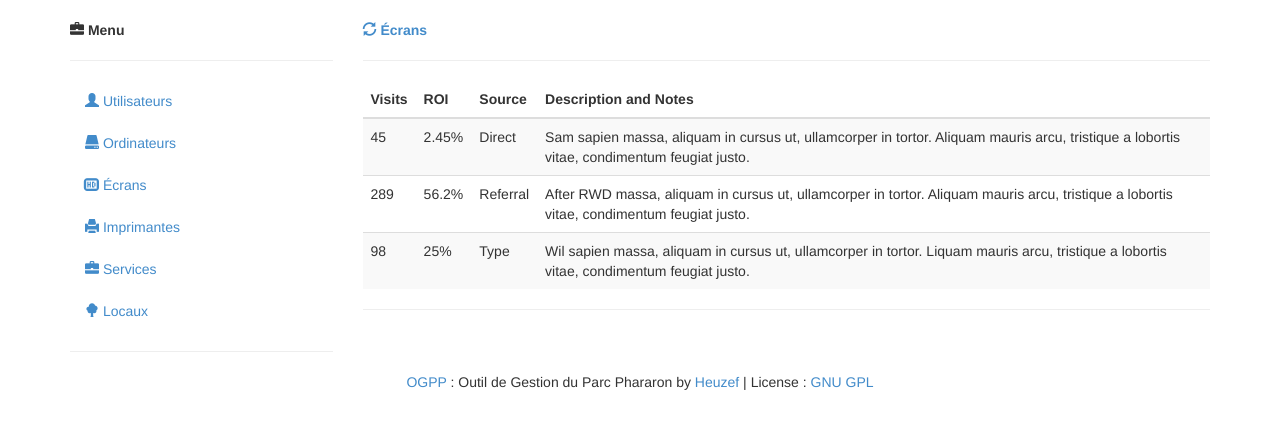
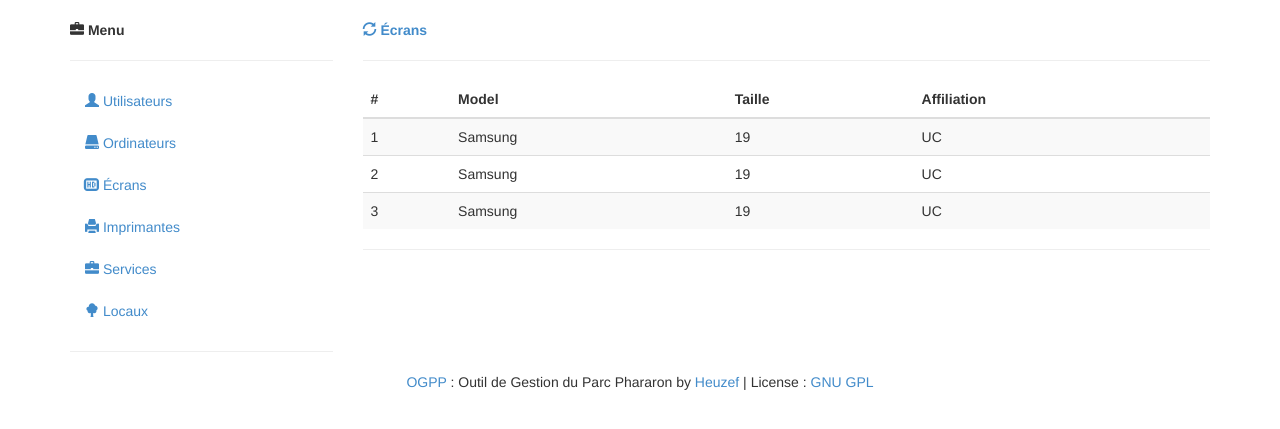
Before and after one commit to comert47/ogpp, a PHP site: page /ecrans.php in a window 1280 px wide. Shown: the part 73-502 px from the top of the page. Run offline with PHP 8.4, Linux system fonts and the light colour scheme.

Commit message:
maj ecrans

```diff
--- a/ecrans.php
+++ b/ecrans.php
@@ -7,15 +7,32 @@
 <div class="col-md-12">
   <table class="table table-striped">
     <thead>
-      <tr><th>Visits</th><th>ROI</th><th>Source</th><th>Description and Notes</th></tr>
+      <tr>
+        <th>#</th>
+        <th>Model</th>
+        <th>Taille</th>
+        <th>Affiliation</th>
+      </tr>
     </thead>
     <tbody>
-      <tr><td>45</td><td>2.45%</td><td>Direct</td><td>Sam sapien massa, aliquam in cursus ut, ullamcorper in tortor.
-      Aliquam mauris arcu, tristique a lobortis vitae, condimentum feugiat justo.</td></tr>
-      <tr><td>289</td><td>56.2%</td><td>Referral</td><td>After RWD massa, aliquam in cursus ut, ullamcorper in tortor.
-      Aliquam mauris arcu, tristique a lobortis vitae, condimentum feugiat justo.</td></tr>
-      <tr><td>98</td><td>25%</td><td>Type</td><td>Wil sapien massa, aliquam in cursus ut, ullamcorper in tortor.
-      Liquam mauris arcu, tristique a lobortis vitae, condimentum feugiat justo.</td></tr>
+    <tr>
+        <td>1</td>
+        <td>Samsung</td>
+        <td>19</td>
+        <td>UC</td>
+    </tr>
+    <tr>
+        <td>2</td>
+        <td>Samsung</td>
+        <td>19</td>
+        <td>UC</td>
+    </tr>
+    <tr>
+        <td>3</td>
+        <td>Samsung</td>
+        <td>19</td>
+        <td>UC</td>
+    </tr>
     </tbody>
   </table>
   <hr />
```
